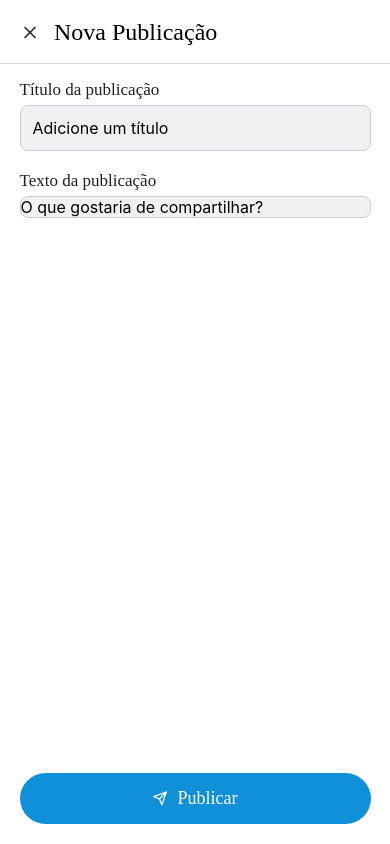
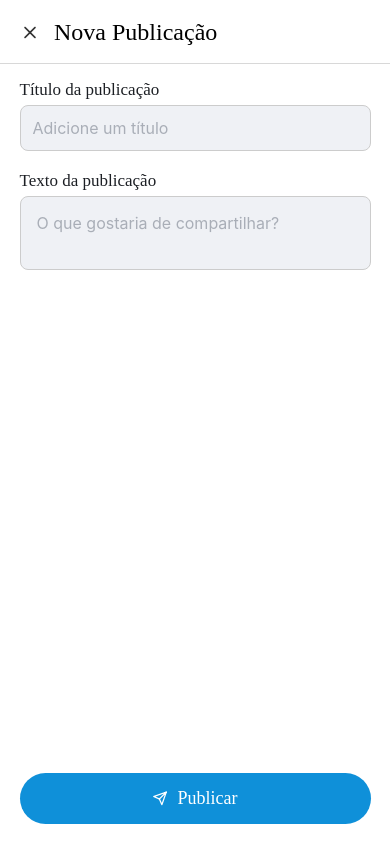
Before and after one commit to Eliard0/blogPost, a React Native app: screen /NewPost in a window 390 px wide. Built offline with nearby package versions, Linux system fonts and the light colour scheme.

Commit message:
feat: adicionando funcionalidade de criar post novo, ajustando inputText

```diff
--- a/src/views/NewPost.tsx
+++ b/src/views/NewPost.tsx
@@ -7,6 +7,7 @@ import { useNavigation } from '@react-navigation/native';
 import { StackParamList } from '../App';
 import NavBar from '../components/NavBar';
 import Icon from 'react-native-vector-icons/Feather';
+import { Alert } from 'react-native';
 
 type NewPostScreenNavigationProp = StackNavigationProp<StackParamList, 'NewPost'>;
 
@@ -32,6 +33,7 @@ const Input = styled.TextInput`
   border-radius: 8px;
   margin-bottom: 20px;
   background-color: #EFF1F5;
+  color: #000;
 `;
 
 const TitleInput = styled.Text`
@@ -43,13 +45,16 @@ const TitleInput = styled.Text`
 `;
 
 const InputTexto = styled.TextInput`
-  height: 60%;
+ width: 100%;
+ height: 60%;
   font-size: 16px;
+  padding: 16px;
   border: 1px solid #ccc;
   border-radius: 8px;
-  margin-bottom: 20px;
   background-color: #EFF1F5;
+  color: #000;
   text-align-vertical: top;
+  text-align: left;
 `;
 
 const ButtonCreateNewPost = styled.TouchableOpacity`
@@ -72,6 +77,8 @@ const ButtonText = styled.Text`
 
 const NewPost = ({ navigation }: Props) => {
     const navBar = useNavigation();
+    const [title, setTitle] = useState('');
+    const [body, setBody] = useState('');
 
     const handleCloseSearch = () => {
         navigation.goBack();
@@ -105,23 +112,58 @@ const NewPost = ({ navigation }: Props) => {
         });
     }, [navigation]);
 
+    const handlePostSubmit = () => {
+        fetch('https://jsonplaceholder.typicode.com/posts', {
+            method: 'POST',
+            body: JSON.stringify({
+                title: title,
+                body: body,
+                userId: 1,
+            }),
+            headers: {
+                'Content-type': 'application/json; charset=UTF-8',
+            },
+        })
+        .then((response) => response.json())
+        .then((json) => {
+            console.log(json);
+            Alert.alert('Sucesso', 'Post criado com sucesso')
+            navigation.goBack();
+        })
+        .catch((error) => {
+            Alert.alert('Error', 'Algo de errado não deu certo')
+            console.error('Error posting data:', error);
+        });
+    };
+
     return (
         <Container>
             <InputContainer>
                 <TitleInput>Título da publicação</TitleInput>
-                <Input placeholder='Adicione um título' />
+                <Input
+                    placeholder='Adicione um título'
+                    placeholderTextColor={"#A9AEB7"}
+                    value={title}
+                    onChangeText={setTitle}
+                />
                 <TitleInput>Texto da publicação</TitleInput>
-                <InputTexto placeholder='O que gostaria de compartilhar?' />
+                <InputTexto
+                    placeholder='O que gostaria de compartilhar?'
+                    multiline
+                    placeholderTextColor={"#A9AEB7"}
+                    value={body}
+                    onChangeText={setBody}
+                />
             </InputContainer>
 
-            <ButtonCreateNewPost>
+            <ButtonCreateNewPost onPress={handlePostSubmit}>
                 <Icon
                     name="send"
                     size={15}
                     color="#fff"
                     style={{ marginRight: 10 }}
                 />
-                 <ButtonText>
+                <ButtonText>
                     Publicar
                 </ButtonText>
             </ButtonCreateNewPost>
```
